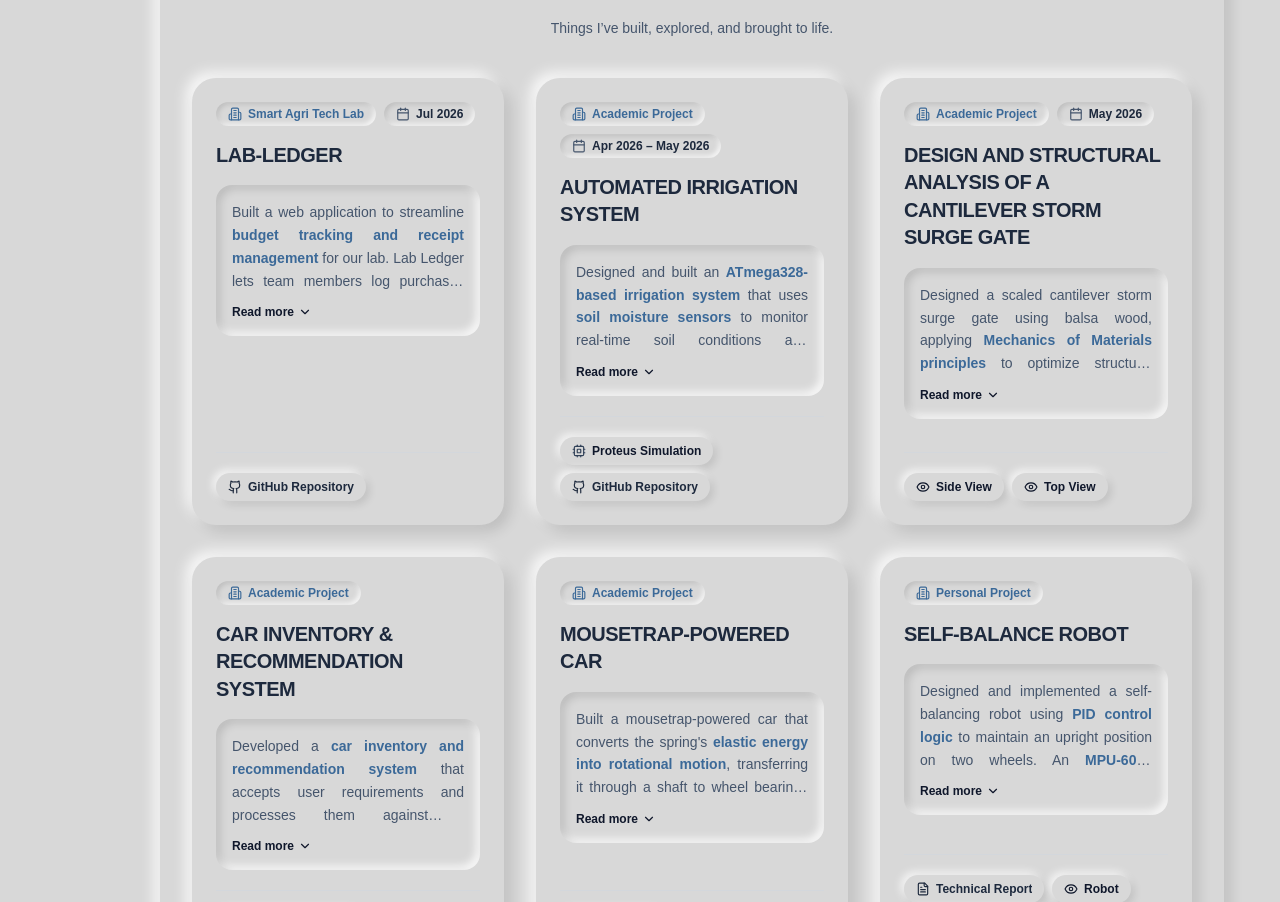
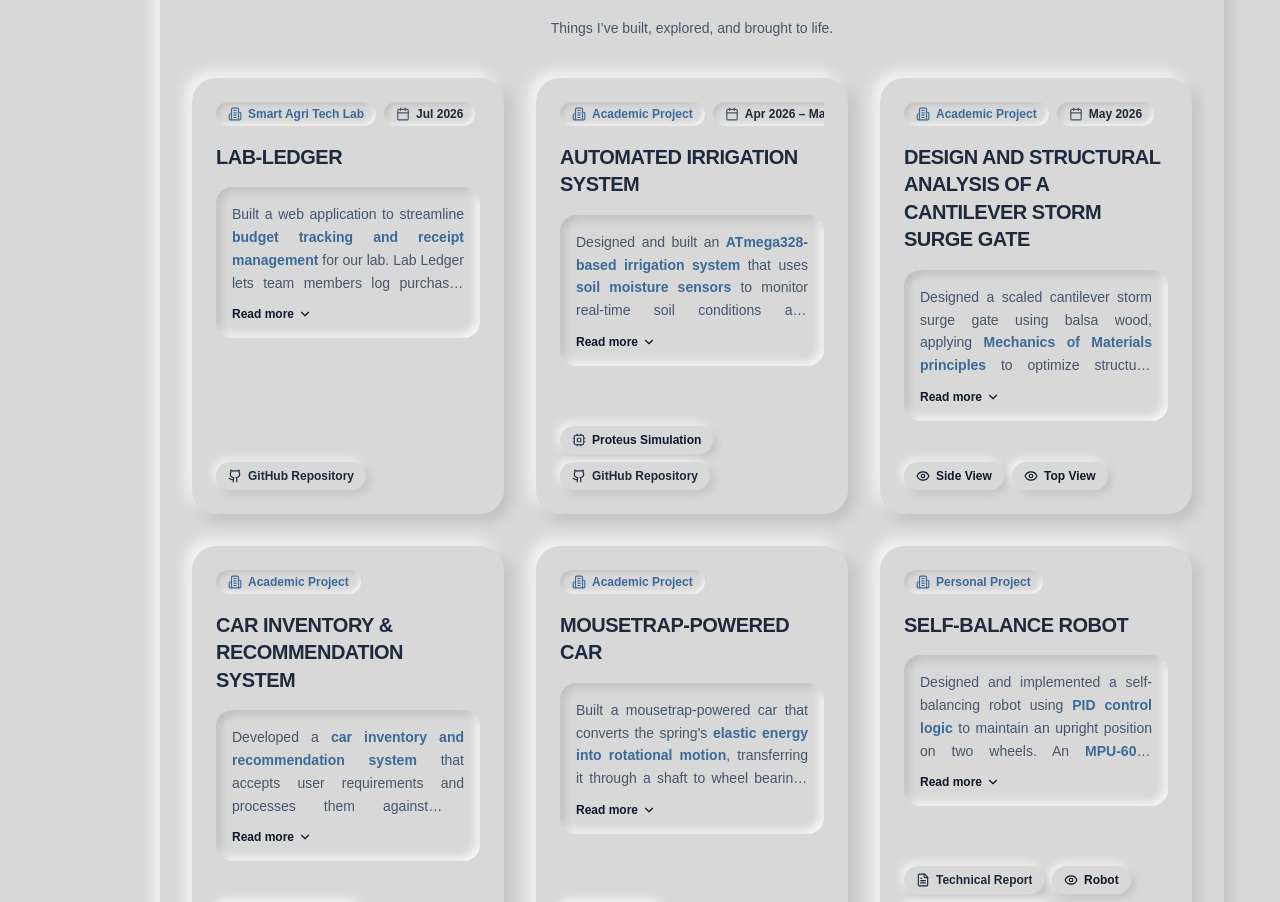
Before and after one commit to Faheem2641/Portfolio, a Next.js app: page / in a window 1280 px wide. Shown: the part 2468-3370 px from the top of the page. Built offline with nearby package versions, Linux system fonts and the light colour scheme; a web font is replaced by a local one.

Commit message:
Display top project association and date badge pills side-by-side in a single row

```diff
--- a/components/portfolio-clone/projects.tsx
+++ b/components/portfolio-clone/projects.tsx
@@ -151,15 +151,15 @@ export default function PortfolioProjects() {
         <div className="space-y-4">
 
           {/* Association & Date Pills */}
-          <div className="flex flex-wrap items-center gap-2 text-xs font-mono">
+          <div className="flex items-center gap-2 text-xs font-mono flex-nowrap overflow-x-auto no-scrollbar pb-0.5">
             {project.association && (
-              <span className="neu-inset-sm px-3 py-1 rounded-full text-topping font-bold flex items-center gap-1.5 max-w-full truncate">
+              <span className="neu-inset-sm px-3 py-1 rounded-full text-topping font-bold flex items-center gap-1.5 shrink-0 whitespace-nowrap">
                 <Building2 className="w-3.5 h-3.5 text-topping shrink-0" />
-                <span className="truncate">{project.association}</span>
+                <span>{project.association}</span>
               </span>
             )}
             {project.date && (
-              <span className="neu-inset-sm px-3 py-1 rounded-full text-slate-800 font-bold flex items-center gap-1.5 shrink-0">
+              <span className="neu-inset-sm px-3 py-1 rounded-full text-slate-800 font-bold flex items-center gap-1.5 shrink-0 whitespace-nowrap">
                 <Calendar className="w-3.5 h-3.5 text-slate-600 shrink-0" />
                 <span>{project.date}</span>
               </span>
```
